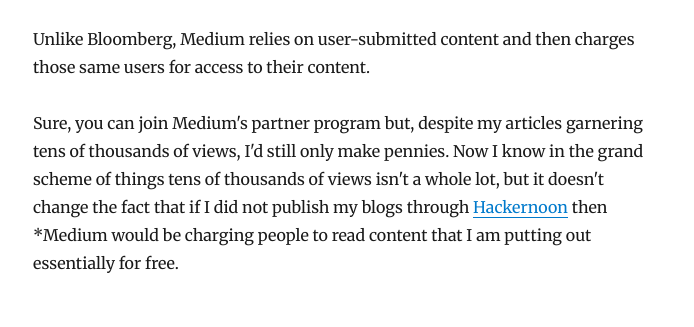
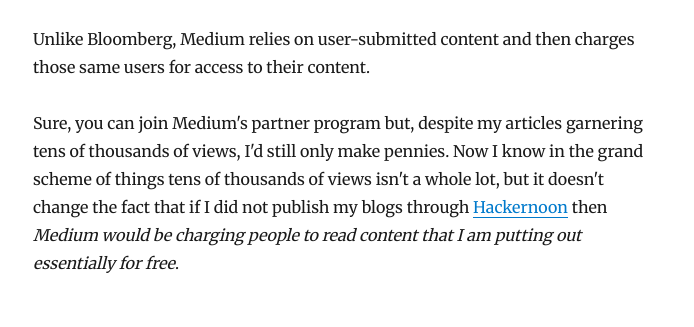
Before and after one commit to Jahans3/blog-josh-jahans, a Gatsby site: page /ditching-medium/ in a window 1280 px wide. Shown: the part 1687-2014 px from the top of the page, without its empty margins (292-986 px from the left). Built offline with nearby package versions, Linux system fonts and the light colour scheme; Gatsby itself is replaced by a stand-in of ours; some packages are replaced by stand-ins of ours.

Commit message:
fix typo

```diff
--- a/content/blog/ditching-medium/index.md
+++ b/content/blog/ditching-medium/index.md
@@ -49,7 +49,7 @@
 
 Sure, you can join Medium's partner program but, despite my articles garnering tens of thousands of views, I'd still only make pennies. Now
 I know in the grand scheme of things tens of thousands of views isn't a whole lot, but it doesn't change the fact that if I did not publish my blogs
-through [Hackernoon](https://hackernoon.com/) then *Medium would be charging people to read content that I am putting out essentially for free.
+through [Hackernoon](https://hackernoon.com/) then *Medium would be charging people to read content that I am putting out essentially for free*.
 
 ## What next?
 
```
